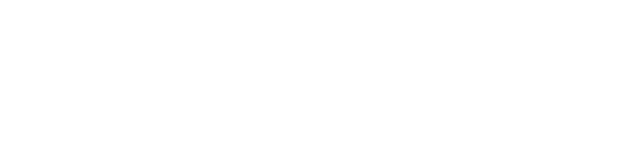
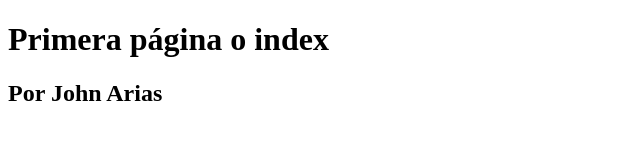
Before and after one commit to jaap6/diseno-de-sitios-web, a plain HTML site: page index.html in a window 1280 px wide. Shown: the whole page, without its empty margins (0-640 px from the left). Drawn offline with Linux system fonts and the light colour scheme.

Commit message:
Update index.html
Update index.html - 30/08/2019

```diff
--- a/index.html
+++ b/index.html
@@ -4,9 +4,10 @@
     <meta charset="UTF-8">
     <meta name="viewport" content="width=device-width, initial-scale=1.0">
     <meta http-equiv="X-UA-Compatible" content="ie=edge">
-    <title>Document</title>
+    <title>Mi primera página</title>
 </head>
 <body>
-
+    <h1>Primera página o index</h1>
+    <h2>Por John Arias</h2>
 </body>
 </html>
```
